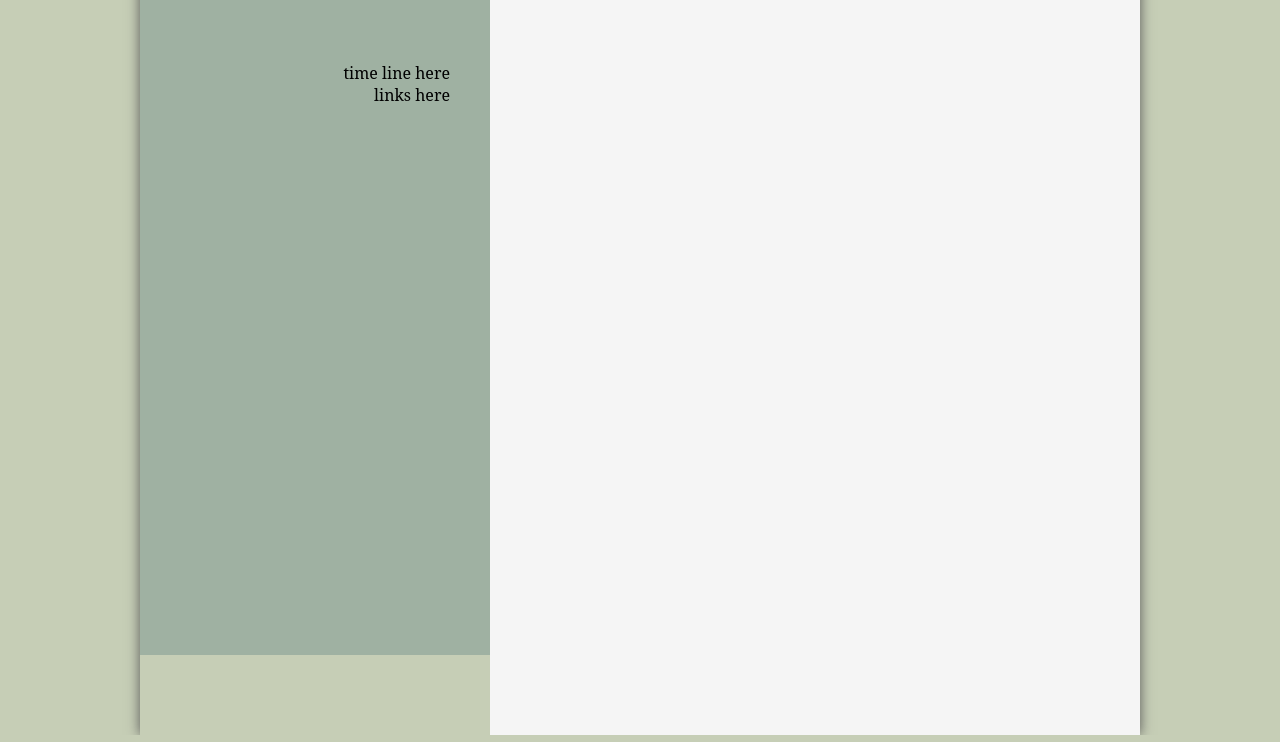
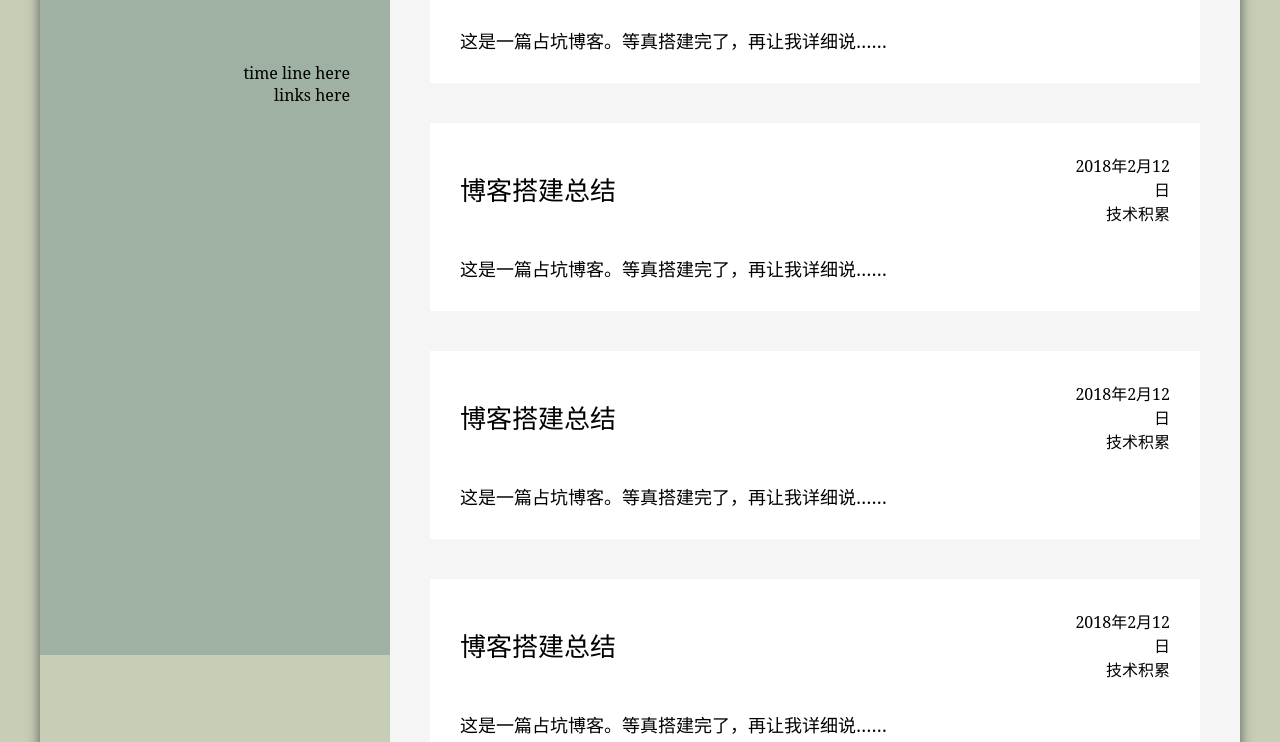
Before and after one commit to lzxxxxx/zoe-home, a React app in the folder client/: page / in a window 1280 px wide. Shown: the part 145-887 px from the top of the page. Built offline with nearby package versions, Linux system fonts and the light colour scheme.

Commit message:
终于把列表加上了

```diff
--- a/client/src/css/common.scss
+++ b/client/src/css/common.scss
@@ -17,7 +17,7 @@ body, html {
 }
 .main-content {
   box-shadow: 0 0 12px 0px #555;
-  width: 1000px;
+  width: 1200px;
   margin: auto;
   position: relative;
 }
--- /dev/null
+++ b/client/src/css/listitem.scss
@@ -0,0 +1,33 @@
+@import './common.scss';
+
+.listitem-contain {
+  background-color: white;
+  padding: 30px;
+  margin-bottom: 40px;
+  .title-contain {
+    display: flex;
+    flex-direction: row;
+    align-items: center;
+    justify-content: center;
+    margin-bottom: 30px;
+    .listitem-title {
+      flex: 6;
+      font-size: 26px;
+    }
+    .listitem-subtitle {
+      flex: 1;
+      text-align: right;
+      font-size: 16px;
+      .time {
+
+      }
+      .tags {
+
+      }
+    }
+  }
+
+  .content-contain {
+    font-size: 18px;
+  }
+}
--- a/client/src/js/page2.js
+++ b/client/src/js/page2.js
@@ -0,0 +1,68 @@
+import React from 'react';
+import {render} from 'react-dom';
+
+import '../css/aside.scss';
+import '../css/listitem.scss'
+
+
+class ListItem extends React.Component {
+  constructor (props){
+    super(props)
+  }
+  render (){
+    return (
+      <div className="listitem-contain">
+        <div className="title-contain">
+          <div className="listitem-title">
+            {this.props.prop.title}
+          </div>
+          <div className="listitem-subtitle">
+            <div className="time">
+              {this.props.prop.time}
+            </div>
+            <div className="tags">
+              {this.props.prop.tags}
+            </div>
+          </div>
+        </div>
+
+        <div className="content-contain">
+          {this.props.prop.content}
+        </div>
+      </div>
+    )
+  }
+}
+
+const listData = [
+  {
+    title: '博客搭建总结',
+    time: '2018年2月12日',
+    tags: '技术积累',
+    content: '这是一篇占坑博客。等真搭建完了，再让我详细说……'
+  },
+  {
+    title: '博客搭建总结',
+    time: '2018年2月12日',
+    tags: '技术积累',
+    content: '这是一篇占坑博客。等真搭建完了，再让我详细说……'
+  },
+  {
+    title: '博客搭建总结',
+    time: '2018年2月12日',
+    tags: '技术积累',
+    content: '这是一篇占坑博客。等真搭建完了，再让我详细说……'
+  },
+  {
+    title: '博客搭建总结',
+    time: '2018年2月12日',
+    tags: '技术积累',
+    content: '这是一篇占坑博客。等真搭建完了，再让我详细说……'
+  },
+]
+
+render(listData.map((item, idx)=>{
+  return (
+    <ListItem prop={item} key={idx}/>
+  )
+}) , document.querySelector('.main'))
```
